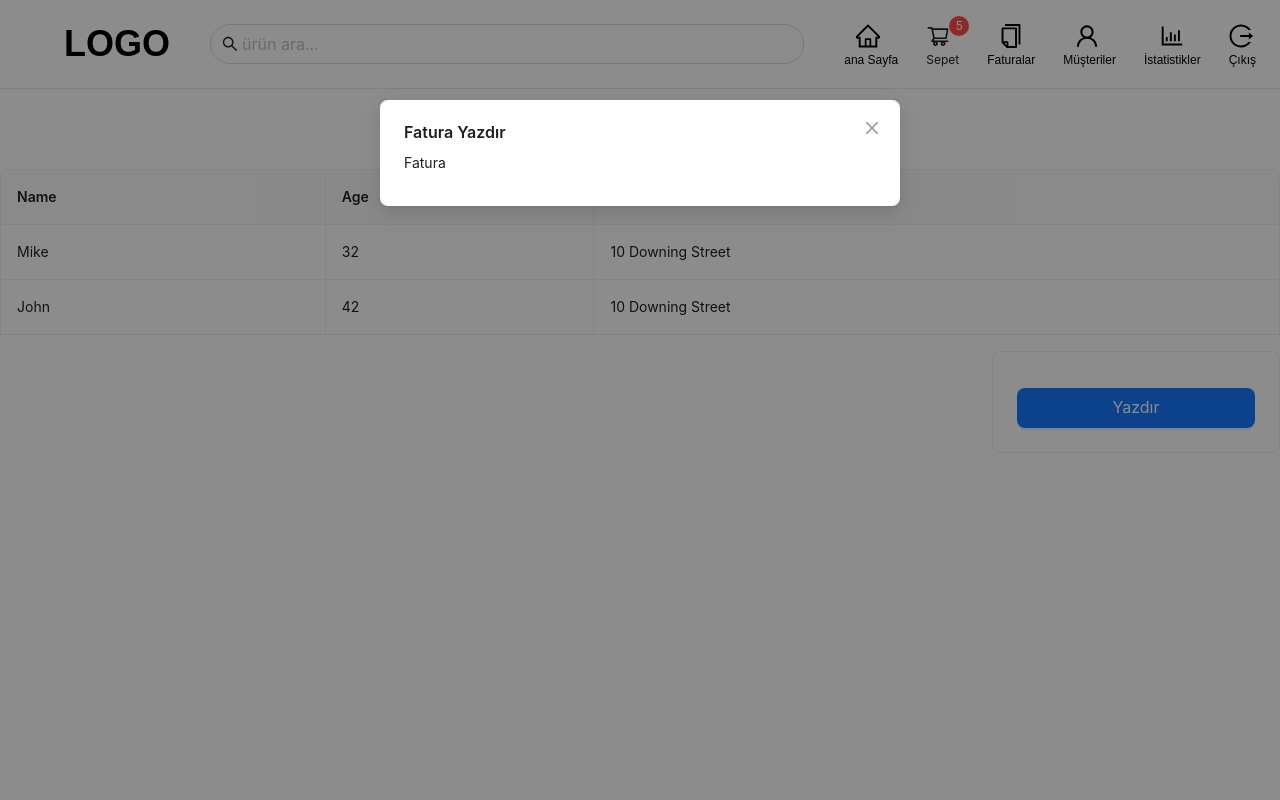
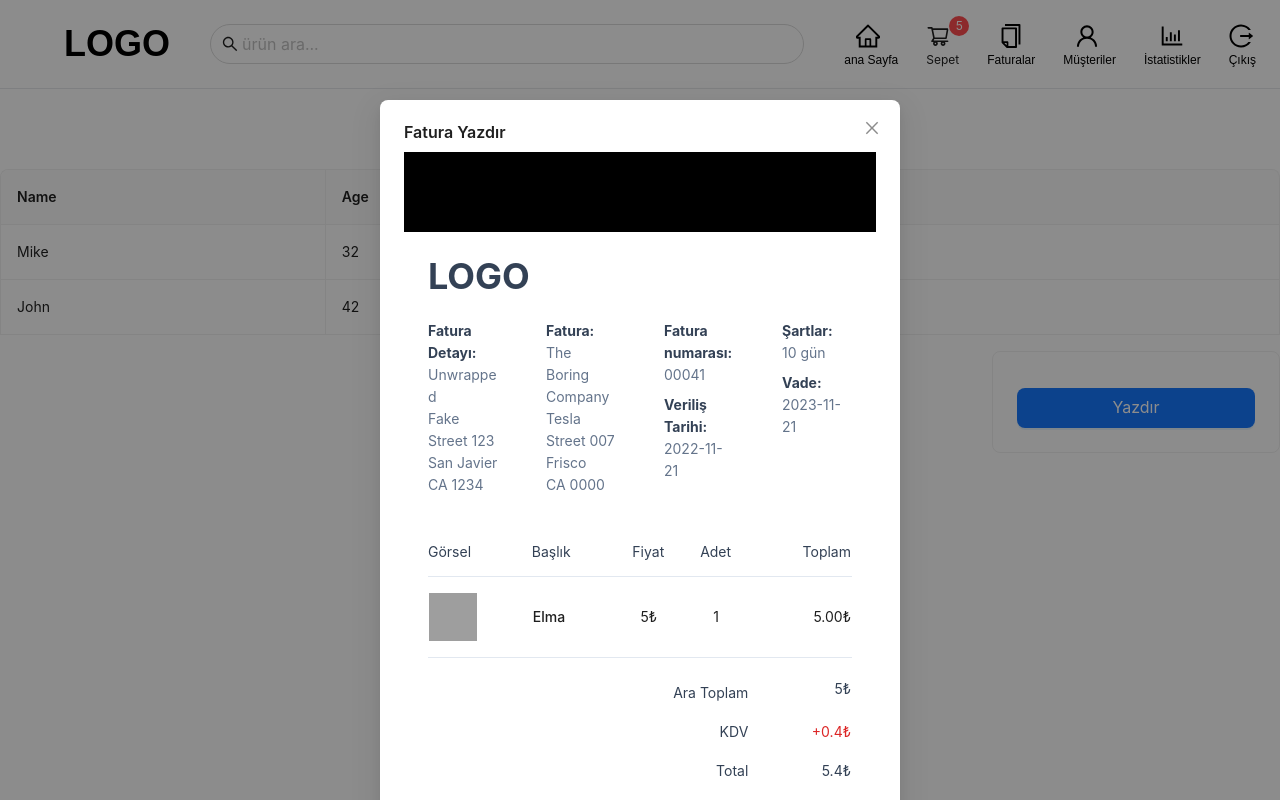
Before and after one commit to Ayalni2289/POS-projesi-Devam-, a React (Create React App) app in the folder client/: page /bill in a window 1280 px wide. Both pictures are taken after a click on the button "Yazdır". Built offline with nearby package versions, Linux system fonts and the light colour scheme; grey boxes are pictures that could not be loaded; the HTML template or start-up script is replaced by a standard one.

Commit message:
Fatura yazdırma modal'ı eklendi

```diff
--- a/client/src/components/bills/PrintBill.jsx
+++ b/client/src/components/bills/PrintBill.jsx
@@ -1,9 +1,6 @@
-import { Modal} from "antd";
+import { Modal,Button } from "antd";
 
 const PrintBill = ({ isModalOpen, setIsModalOpen }) => {
-  const onFinish = (values) => {
-    console.log("Received values of form: ", values);
-  };
   return (
     <Modal
       title="Fatura Yazdır"
@@ -11,7 +8,165 @@ const PrintBill = ({ isModalOpen, setIsModalOpen }) => {
       footer={false}
       onCancel={() => setIsModalOpen(false)}
     >
-        Fatura
+      <section className="py-20 bg-black">
+        <div className="max-w-5xl mx-auto bg-white px-6">
+          <article className="overflow-hidden">
+            <div className="logo my-6">
+              <h2 className="text-4xl font-bold text-slate-700">LOGO</h2>
+            </div>
+            <div className="bill-details">
+              <div className="grid grid-cols-4 gap-12">
+                <div className="text-md text-slate-500">
+                  <p className="font-bold text-slate-700">Fatura Detayı:</p>
+                  <p>Unwrapped</p>
+                  <p> Fake Street 123</p>
+                  <p> San Javier </p>
+                  <p> CA 1234</p>
+                </div>
+                <div className="text-md text-slate-500">
+                  <p className="font-bold text-slate-700">Fatura:</p>
+                  The Boring Company
+                  <p> Tesla Street 007</p>
+                  <p> Frisco </p>
+                  <p> CA 0000</p>
+                </div>
+                <div className="text-md text-slate-500">
+                  <div>
+                    <p className="font-bold text-slate-700">Fatura numarası:</p>
+                    <p>00041</p>
+                  </div>
+                  <div>
+                    <p className="font-bold text-slate-700 mt-2">
+                      Veriliş Tarihi:
+                    </p>
+                    <p>2022-11-21</p>
+                  </div>
+                </div>
+                <div className="text-md text-slate-500">
+                  <div>
+                    <p className="font-bold text-slate-700">Şartlar:</p>
+                    <p>10 gün</p>
+                  </div>
+                  <div>
+                    <p className="font-bold text-slate-700 mt-2">Vade:</p>
+                    <p>2023-11-21</p>
+                  </div>
+                </div>
+              </div>
+            </div>
+            <div className="bill-table-area mt-8">
+              <table className="min-w-full divide-y divide-slate-500 overflow-hidden">
+                <thead>
+                  <tr className="border-b border-slate-200">
+                    <th
+                      scope="col"
+                      className="py-3.5 pl-4 text-left text-sm font-normal text-slate-700 sm:pl-6 md:pl-0 sm:table-cell hidden"
+                    >
+                      Görsel
+                    </th>
+                    <th
+                      scope="col"
+                      className="py-3.5 pl-4 text-left text-sm font-normal text-slate-700 sm:pl-6 md:pl-0 sm:table-cell hidden"
+                    >
+                      {" "}
+                      Başlık
+                    </th>
+                    <th
+                      scope="col"
+                      className="py-3.5 pl-4 text-center text-sm font-normal text-slate-700 sm:pl-6 md:pl-0 sm:table-cell hidden"
+                    >
+                      Fiyat
+                    </th>
+                    <th
+                      scope="col"
+                      className="py-3.5 pl-4 text-center text-sm font-normal text-slate-700 sm:pl-6 md:pl-0 sm:table-cell hidden"
+                    >
+                      Adet
+                    </th>
+                    <th
+                      scope="col"
+                      className="py-3.5 pl-4 text-end text-sm font-normal text-slate-700 sm:pl-6 md:pl-0 sm:table-cell hidden"
+                    >
+                      Toplam
+                    </th>
+                  </tr>
+                </thead>
+                <tbody>
+                  <tr className="border-b border-slate-200">
+                    <td className="py-4 ">
+                      <img
+                        src="https://img.piri.net/resim/upload/2020/09/26/12/21/24191133elma.jpg"
+                        alt="elma.png"
+                        className="w-12 h-12 object-cover"
+                      />
+                    </td>
+                    <td className="py-4">
+                      <span className="font-medium">Elma</span>
+                    </td>
+                    <td className="py-4 text-center">
+                      <span>5₺</span>
+                    </td>
+                    <td className="py-4 text-center">
+                      <span>1</span>
+                    </td>
+                    <td className="py-4 text-end">
+                      <span>5.00₺</span>
+                    </td>
+                  </tr>
+                </tbody>
+                <tfoot>
+                  <tr>
+                    <th className="text-right pt-6" colSpan="4" scope="row">
+                      <span className="font-normal text-slate-700">
+                        Ara Toplam
+                      </span>
+                    </th>
+                    <th className="text-right pt-4" scope="row">
+                      <span className="font-normal text-slate-700">5₺</span>
+                    </th>
+                  </tr>
+                  <tr>
+                    <th className="text-right pt-4" colSpan="4" scope="row">
+                      <span className="font-normal text-slate-700">KDV</span>
+                    </th>
+                    <th className="text-right pt-4" scope="row">
+                      <span className="font-normal text-red-600">+0.4₺</span>
+                    </th>
+                  </tr>
+                  <tr>
+                    <th className="text-right pt-4" colSpan="4" scope="row">
+                      <span className="font-normal text-slate-700">Total</span>
+                    </th>
+                    <th className="text-right pt-4" scope="row">
+                      <span className="font-normal text-slate-700">5.4₺</span>
+                    </th>
+                  </tr>
+                </tfoot>
+              </table>
+              <div className="py-9">
+                <div className="border-t pt-9 border-slate-200">
+                  <p className="text-sm font-light text-slate-700">
+                    Ödeme koşulları 14 gündür. Paketlenmemiş Borçların Geç
+                    Ödenmesi Yasası 0000'e göre, serbest çalışanların bu süreden
+                    sonra borçların ödenmemesi durumunda 00.00 gecikme ücreti
+                    talep etme hakkına sahip olduklarını ve bu noktada bu ücrete
+                    ek olarak yeni bir fatura sunulacağını lütfen unutmayın.
+                    Revize faturanın 14 gün içinde ödenmemesi durumunda, vadesi
+                    geçmiş hesaba ek faiz ve %8 yasal oran artı %0,5 Bank of
+                    England tabanı olmak üzere toplam %8,5 uygulanacaktır.
+                    Taraflar Kanun hükümleri dışında sözleşme yapamazlar.
+                  </p>
+                </div>
+              </div>
+            </div>
+          </article>
+        </div>
+      </section>
+      <div className="flex justify-end mt-4">
+        <Button type="primary" size="large">
+          Yazdır
+        </Button>
+      </div>
     </Modal>
   );
 };
```
Also changed, not shown: client/src/pages/BillPage.jsx (+15 -3 lines).
